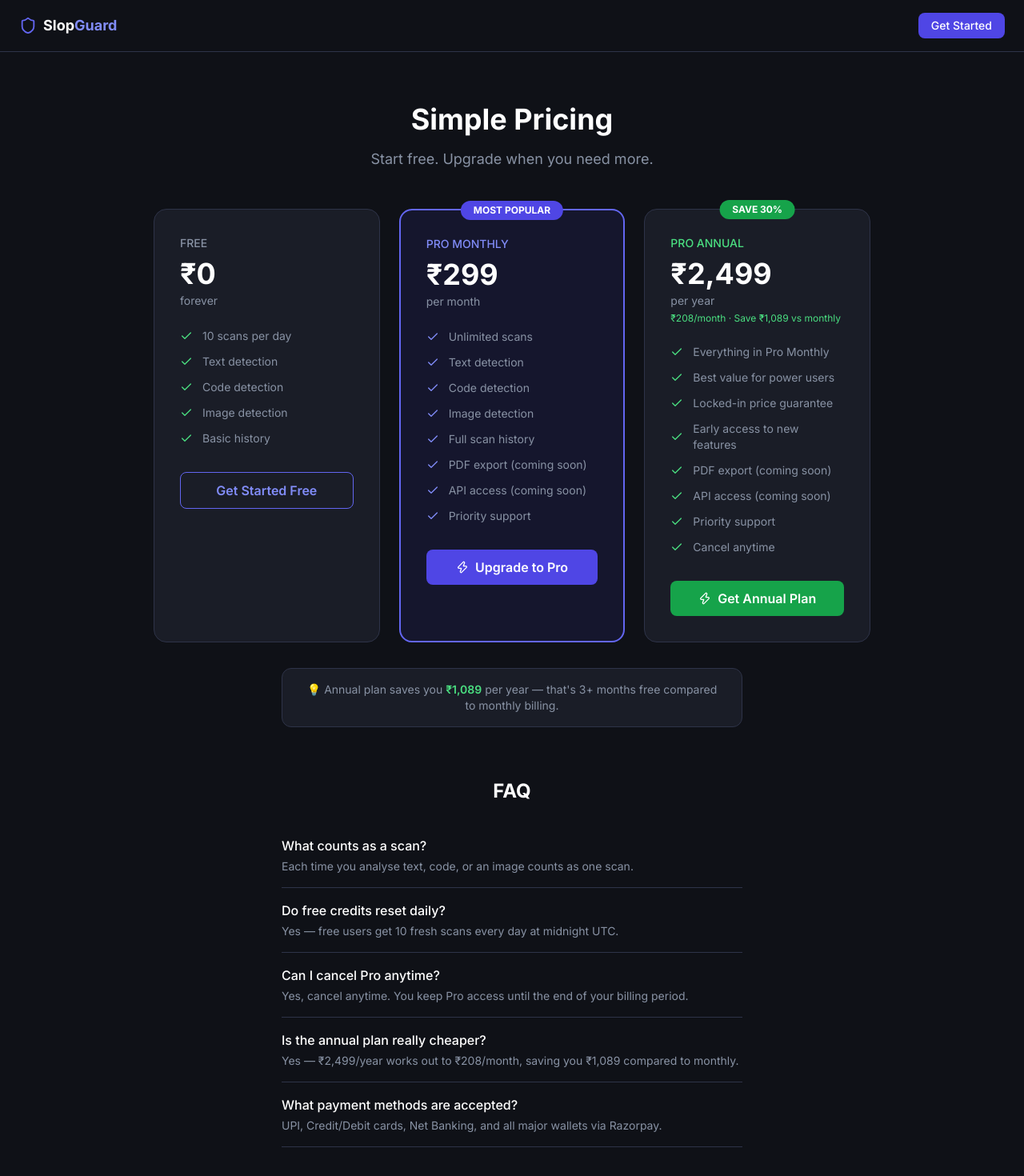
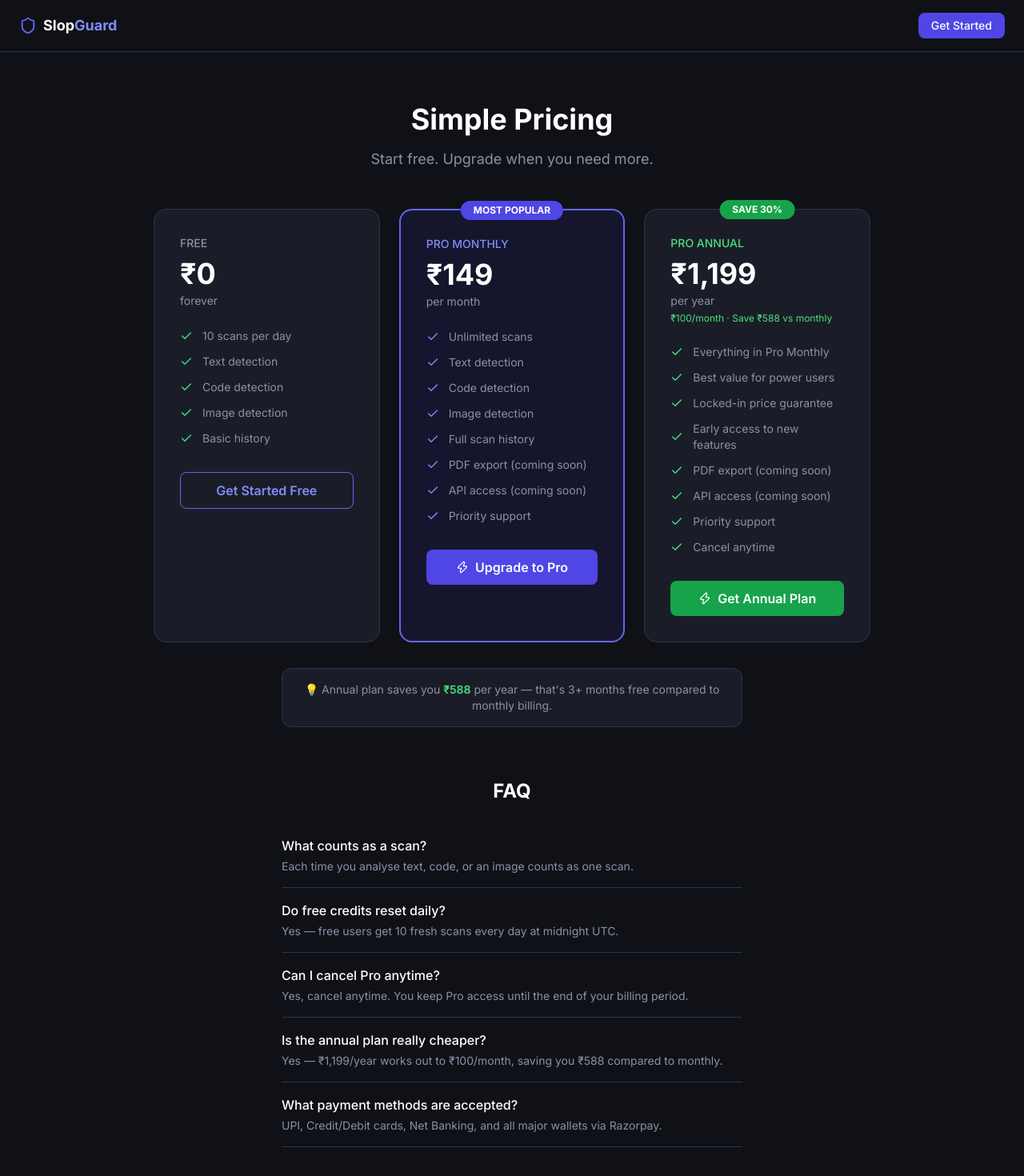
Before and after one commit to shuklahariom081/slopguard, a Next.js app in the folder frontend/: page /pricing in a window 1280 px wide. Shown: the top 1470 px of the page at 80% size. Built offline with nearby package versions, Linux system fonts and the light colour scheme; no server answers.

Commit message:
Update pricing: ₹149/month and ₹1,199/year

```diff
--- a/frontend/app/pricing/page.tsx
+++ b/frontend/app/pricing/page.tsx
@@ -142,7 +142,7 @@ export default function PricingPage() {
               MOST POPULAR
             </div>
             <div className="text-indigo-400 text-sm font-medium mb-2">PRO MONTHLY</div>
-            <div className="text-4xl font-bold text-white mb-1">₹299</div>
+            <div className="text-4xl font-bold text-white mb-1">₹149</div>
             <div className="text-[#8892a4] text-sm mb-6">per month</div>
             <div className="space-y-3 mb-8">
               {[
@@ -179,10 +179,10 @@ export default function PricingPage() {
               SAVE 30%
             </div>
             <div className="text-green-400 text-sm font-medium mb-2">PRO ANNUAL</div>
-            <div className="text-4xl font-bold text-white mb-1">₹2,499</div>
+            <div className="text-4xl font-bold text-white mb-1">₹1,199</div>
             <div className="text-[#8892a4] text-sm mb-1">per year</div>
             <div className="text-green-400 text-xs mb-6">
-              ₹208/month · Save ₹1,089 vs monthly
+              ₹100/month · Save ₹588 vs monthly
             </div>
             <div className="space-y-3 mb-8">
               {[
@@ -218,7 +218,7 @@ export default function PricingPage() {
         <div className="mt-8 bg-[#1a1d27] border border-[#2e3348] rounded-xl
                         px-6 py-4 max-w-xl mx-auto">
           <p className="text-[#8892a4] text-sm">
-            💡 Annual plan saves you <span className="text-green-400 font-semibold">₹1,089</span> per year —
+            💡 Annual plan saves you <span className="text-green-400 font-semibold">₹588</span> per year —
             that's 3+ months free compared to monthly billing.
           </p>
         </div>
@@ -241,7 +241,7 @@ export default function PricingPage() {
             },
             {
               q: 'Is the annual plan really cheaper?',
-              a: 'Yes — ₹2,499/year works out to ₹208/month, saving you ₹1,089 compared to monthly.',
+              a: 'Yes — ₹1,199/year works out to ₹100/month, saving you ₹588 compared to monthly.',
             },
             {
               q: 'What payment methods are accepted?',
```
Also changed, not shown: 1 other file (tests, documents, lock files or other folders).
